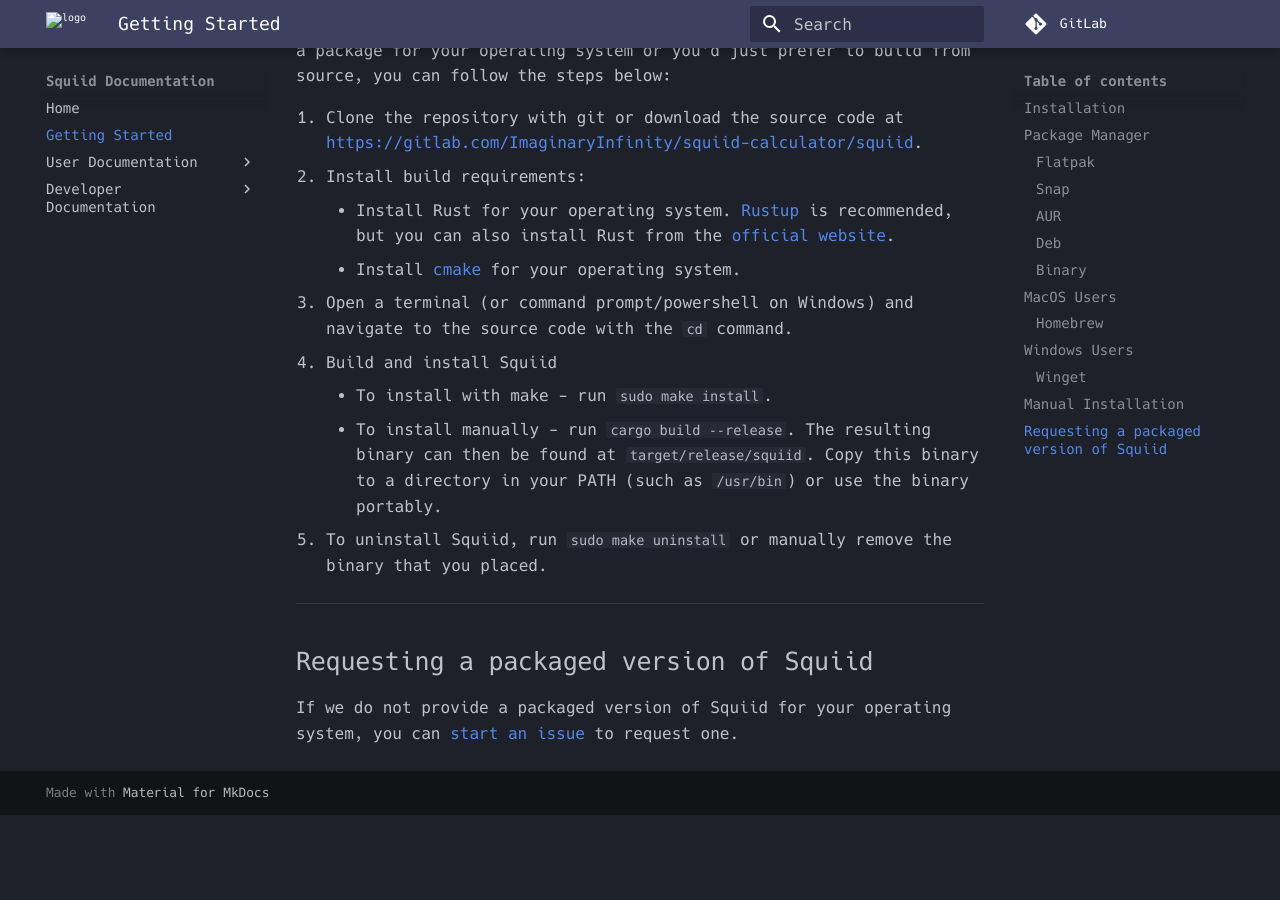
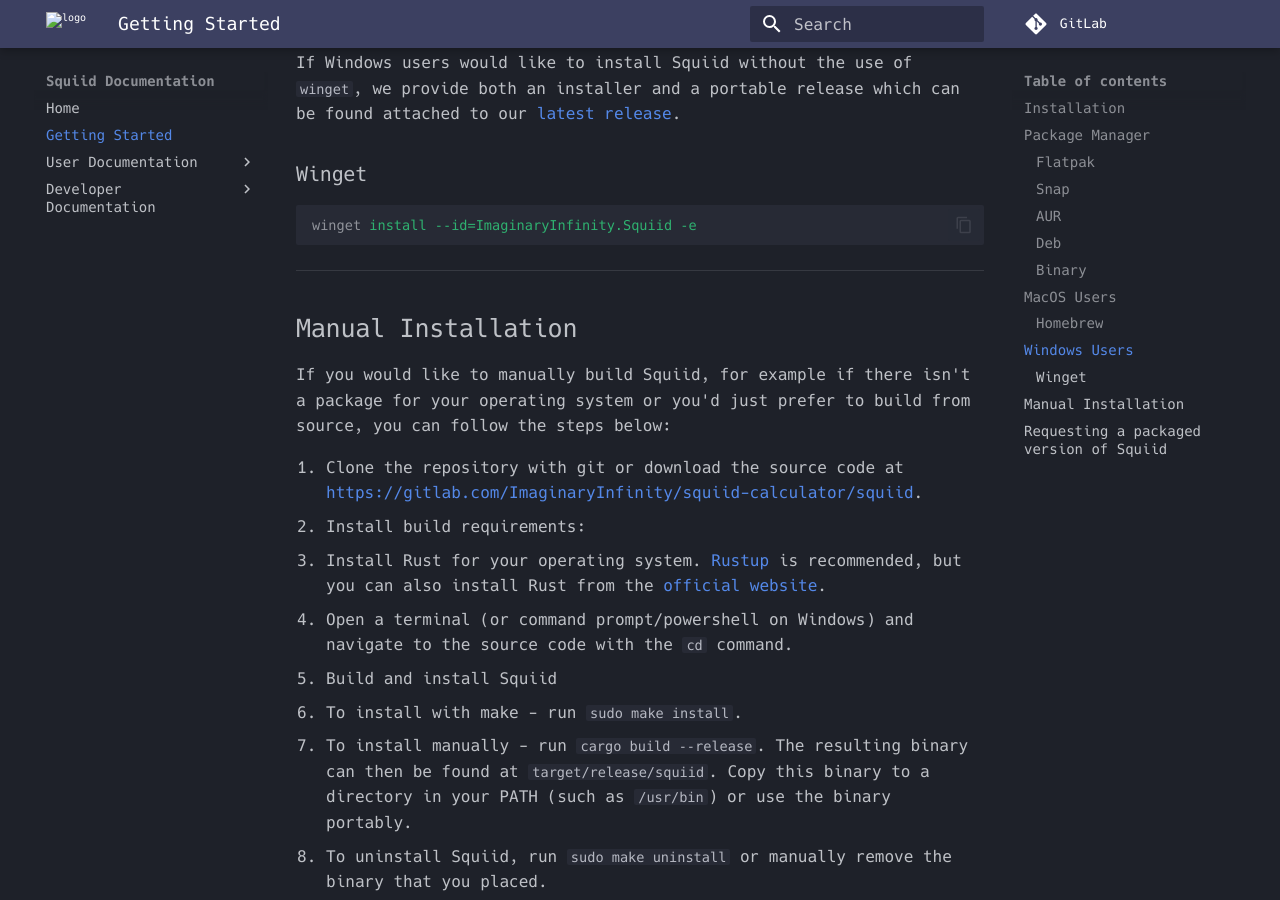
Before and after one commit to ImaginaryInfinity/squiid-calculator, an MkDocs documentation site: the page built from docs/getting_started.md, in a window 1280 px wide and 900 px high, scrolled down 2281 px. Built offline with MkDocs 1.6.1 and Material for MkDocs 9.7.7, drawn with Linux system fonts in a browser that asks for light colours; comment, search, counter and statistics services are not loaded; before the commit the page ends 3096 px from its top, so only the background shows below that.

Commit message:
update documentation

````diff
--- a/docs/getting_started.md
+++ b/docs/getting_started.md
@@ -2,15 +2,16 @@
 
 This section features a quick introduction on how to install and use Squiid with the default Ratatui frontend.
 
-----
+---
 
 ## Installation
 
 Squiid is available on numerous platforms and through many different package managers. Find your preferred method of installation below, or if Squiid is not available for your platform, see [building](#manual-installation) or [submitting a package request](#requesting-a-packaged-version-of-squiid).
 
-----
+---
 
 ## Package Manager
+
 The easiest way to install Squiid is through your system's package manager. A comprehensive list of available versions can be found below, along with installation instructions for some operating systems.
 
 [![Packaging status](https://repology.org/badge/vertical-allrepos/squiid.svg)](https://repology.org/project/squiid/versions)
@@ -20,23 +21,27 @@ The easiest way to install Squiid is through your system's package manager. A co
 ```properties
 flatpak install net.imaginaryinfinity.Squiid
 ```
+
 <a href='https://flathub.org/apps/net.imaginaryinfinity.Squiid'><img width='180' alt='Download on Flathub' src='https://dl.flathub.org/assets/badges/flathub-badge-en.png'/></a>
 
 ### Snap
+
 ```properties
 snap install squiid
 ```
 
-[![Get it from the Snap Store](https://snapcraft.io/static/images/badges/en/snap-store-black.svg)](https://snapcraft.io/squiid)
+<iframe src="https://snapcraft.io/squiid/embedded?button=black" frameborder="0" width="100%" height="370px" style="border: 1px solid #CCC; border-radius: 2px;"></iframe>
 
 ### AUR
 
 Install Squiid with your AUR helper (e.g. `paru`, `yay`):
+
 ```properties
 paru -S squiid
 ```
 
 Or manually:
+
 ```properties
 git clone https://aur.archlinux.org/squiid.git
 cd squiid
@@ -44,12 +49,14 @@ makepkg -si
 ```
 
 ### Deb
+
 Ubuntu users have the option to manually install a deb. However, this is not recommended, and we are working on a PPA. For alternatives, see [Snap](#snap) or [Flatpak](#flatpak). The deb may work on debian, however this has not been tested. It was compiled on Ubuntu 18.04, and should work on the versions above that as well. It can be downloaded [here](https://gitlab.com/ImaginaryInfinity/squiid-calculator/squiid/-/jobs/artifacts/trunk/download?job=build-deb), or as an artifact on the latest pipeline.
 
 ### Binary
+
 Linux users can find the latest stable portable binary [here](https://gitlab.com/ImaginaryInfinity/squiid-calculator/squiid/-/jobs/artifacts/trunk/download?job=build-musl).
 
-----
+---
 
 ## MacOS Users
 
@@ -63,33 +70,35 @@ brew install squiid
 
 TODO: more -->
 
-----
+---
 
 ## Windows Users
+
 If Windows users would like to install Squiid without the use of `winget`, we provide both an installer and a portable release which can be found attached to our [latest release](https://gitlab.com/ImaginaryInfinity/squiid-calculator/squiid/-/releases/permalink/latest).
 
 ### Winget
+
 ```properties
 winget install --id=ImaginaryInfinity.Squiid -e
 ```
 
-
-----
+---
 
 ## Manual Installation
+
 If you would like to manually build Squiid, for example if there isn't a package for your operating system or you'd just prefer to build from source, you can follow the steps below:
 
 1. Clone the repository with git or download the source code at [https://gitlab.com/ImaginaryInfinity/squiid-calculator/squiid](https://gitlab.com/ImaginaryInfinity/squiid-calculator/squiid).
 2. Install build requirements:
-    - Install Rust for your operating system. [Rustup](https://rustup.rs/) is recommended, but you can also install Rust from the [official website](https://www.rust-lang.org/).
-    - Install [cmake](https://cmake.org/) for your operating system.
+   - Install Rust for your operating system. [Rustup](https://rustup.rs/) is recommended, but you can also install Rust from the [official website](https://www.rust-lang.org/).
 3. Open a terminal (or command prompt/powershell on Windows) and navigate to the source code with the `cd` command.
 4. Build and install Squiid
-    -  To install with make - run `sudo make install`.
-    -  To install manually - run `cargo build --release`. The resulting binary can then be found at `target/release/squiid`. Copy this binary to a directory in your PATH (such as `/usr/bin`) or use the binary portably.
+   - To install with make - run `sudo make install`.
+   - To install manually - run `cargo build --release`. The resulting binary can then be found at `target/release/squiid`. Copy this binary to a directory in your PATH (such as `/usr/bin`) or use the binary portably.
 5. To uninstall Squiid, run `sudo make uninstall` or manually remove the binary that you placed.
 
-----
+---
 
 ## Requesting a packaged version of Squiid
+
 If we do not provide a packaged version of Squiid for your operating system, you can [start an issue](http://gitlab.com/ImaginaryInfinity/squiid-calculator/squiid/issues/new?issuable_template=Package%20Request) to request one.
````
